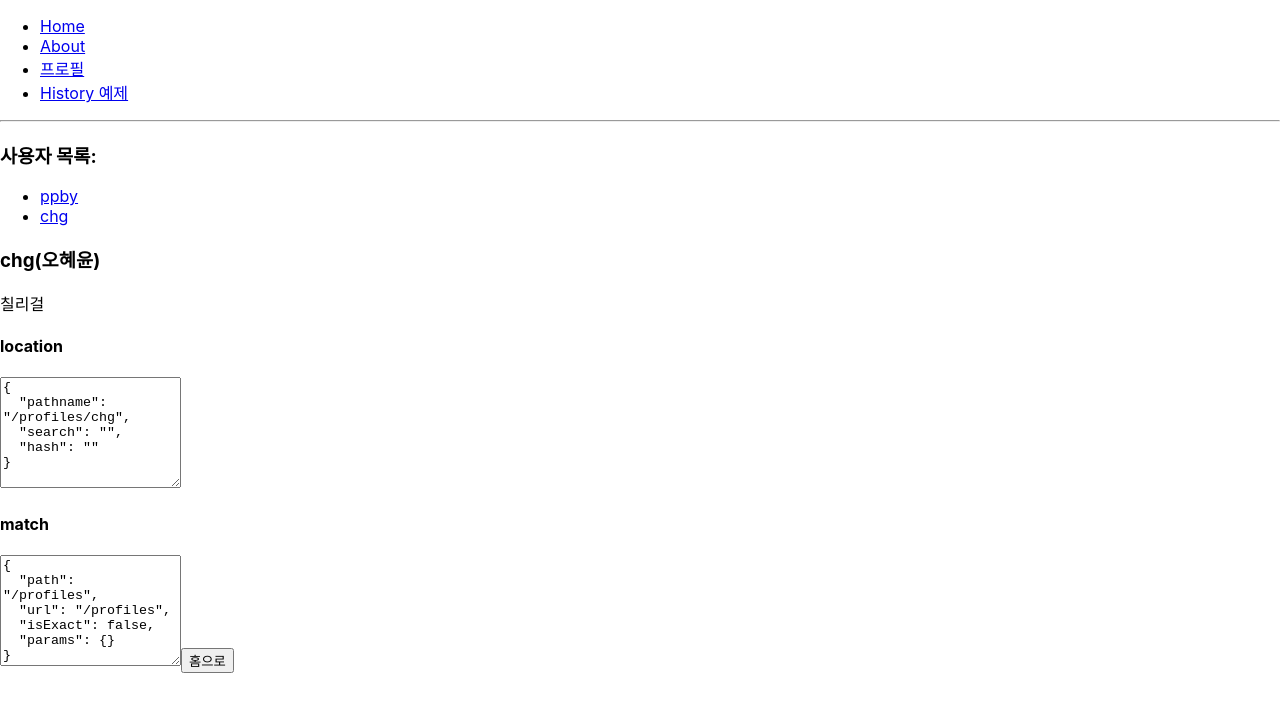
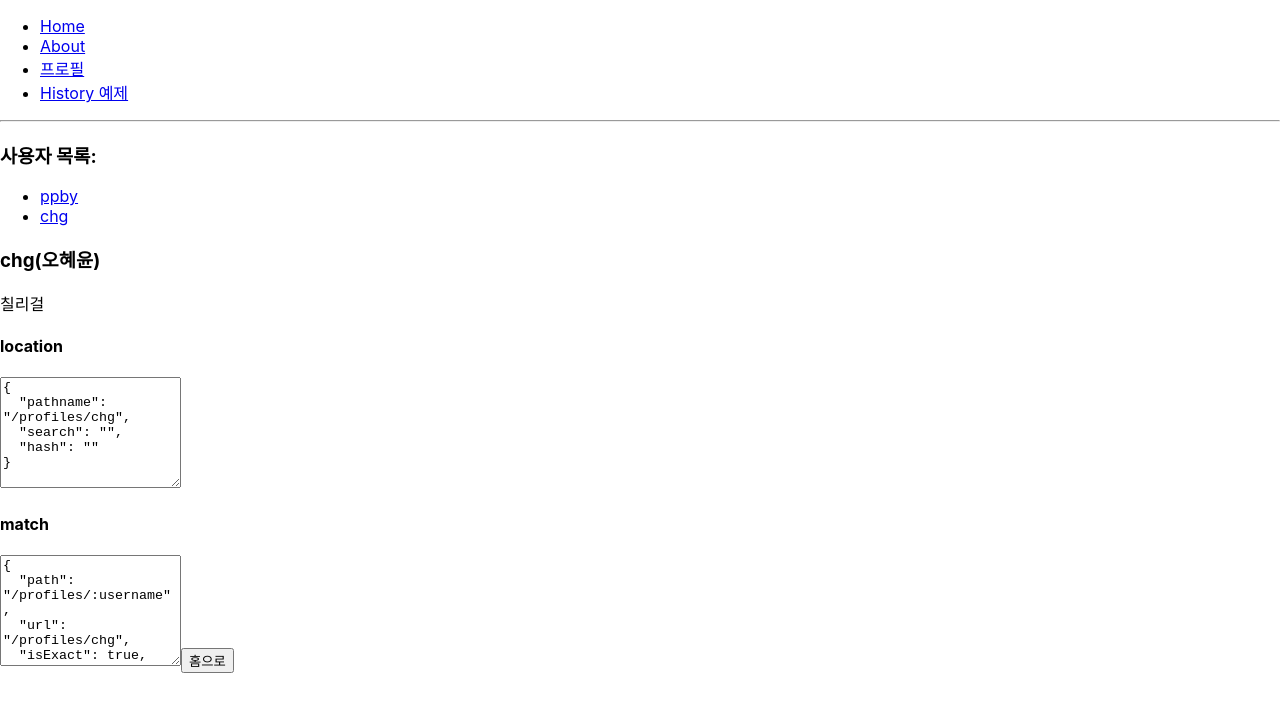
Before and after one commit to jjunnnys/router-tutorial, a React (Create React App) app: page /profiles/chg in a window 1280 px wide. Shown: the top 712 px of the page. Built offline with nearby package versions, Linux system fonts and the light colour scheme.

Commit message:
Modify 'prams.username이 보이도록 수정'

```diff
--- a/src/Profile.js
+++ b/src/Profile.js
@@ -1,4 +1,6 @@
 import React from 'react';
+import { withRouter } from 'react-router-dom';
+import WithRouterSample from './WithRouterSample';
 
 const data = {
   // key가 url로 전달 받는 username과 똑같아야 함
@@ -24,8 +26,9 @@ const Profile = ({ match }) => {
         {username}({profile.name})
       </h3>
       <p>{profile.description}</p>
+      <WithRouterSample />
     </div>
   );
 };
 
-export default Profile;
+export default withRouter(Profile);
--- a/src/Profiles.js
+++ b/src/Profiles.js
@@ -1,7 +1,6 @@
 import React from 'react';
 import { Route, Link } from 'react-router-dom';
 import Profile from './Profile';
-import WithRouterSample from './WithRouterSample';
 
 const Profiles = () => {
   return (
@@ -22,7 +21,6 @@ const Profiles = () => {
         render={() => <div>사용자를 선택해 주세요.</div>} // 별도로 컴포넌트를 따로 만들기 애매할 때 render를 사용 (JSX를 넣어 줌), 컴포넌트에 props를 별도로 넣어 주고 싶을 때도 사용
       />
       <Route path="/profiles/:username" component={Profile} />
-      <WithRouterSample />
     </div>
   );
 };
--- a/src/WithRouterSample.js
+++ b/src/WithRouterSample.js
@@ -15,6 +15,12 @@ const WithRouterSample = ({ location, match, history }) => {
         value={JSON.stringify(match, null, 2)}
         rows={7}
         readOnly
+        /*
+            출력된 결과를 보면 지금은 prams가 비어있음,
+            withRouter를 사용하면 현재 자신을 보여 주고 있는 라우트 컴포넌트(현재는 Profiles)를 기준으로 match가 전달
+            Profiles를 위한 라우트를 설정할 때는 path="/profiles"라고만 입력했으므로 username 파라미터를 읽어 오지 못하는 상태임
+            -> Profiles에 지우고 Profile 컴포넌트에 넣으면 username이 보일 것임
+        */
       ></textarea>
       <button onClick={() => history.push('/')}>홈으로</button>
     </div>
```
